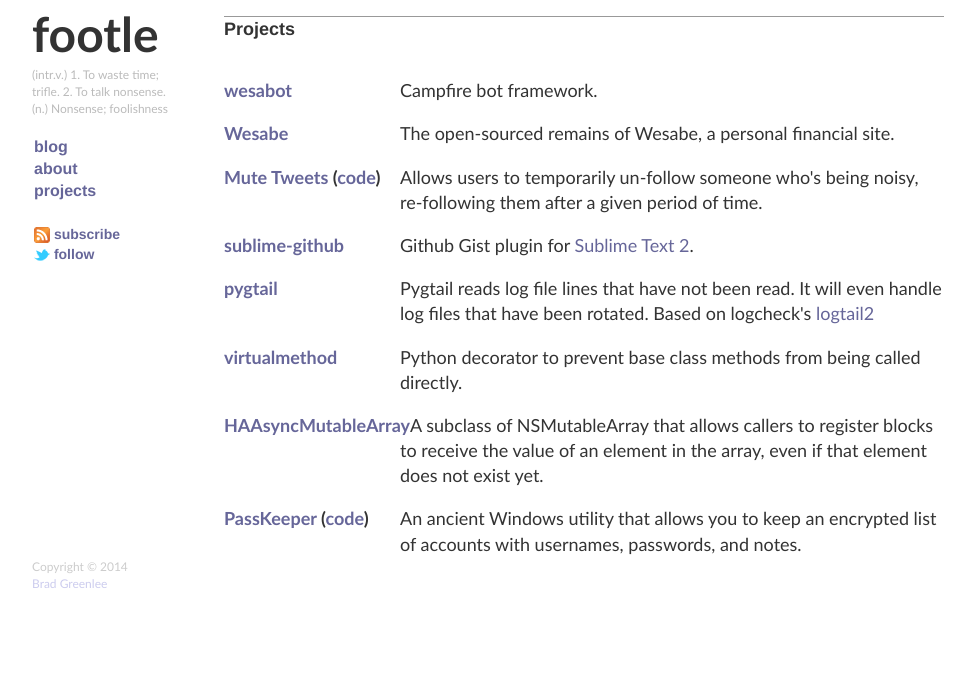
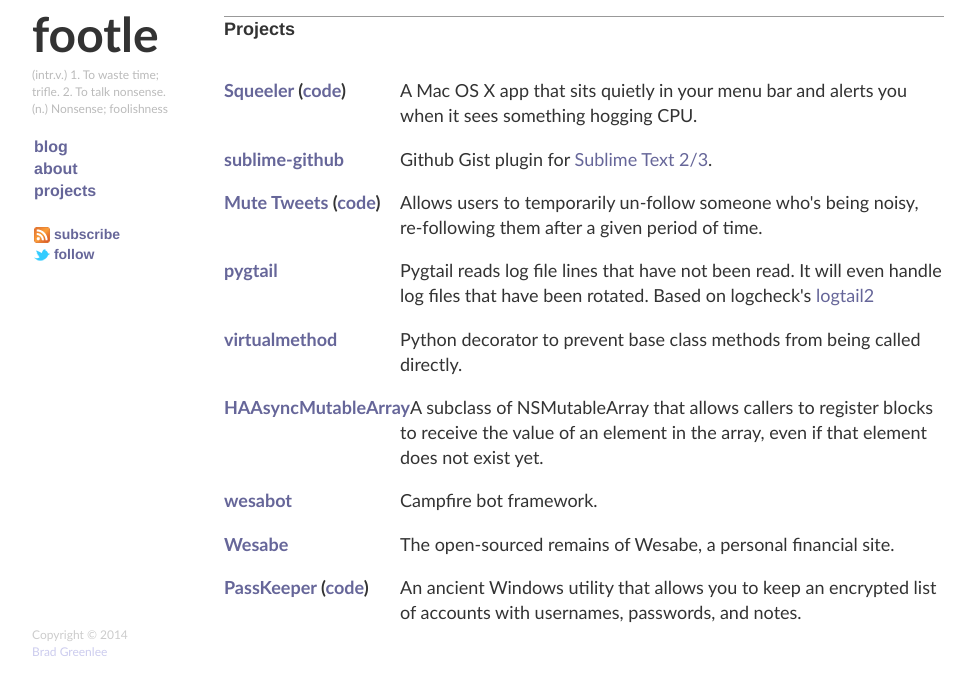
Before and after one commit to bgreenlee/bgreenlee.github.io, a Jekyll site: the page built from projects/index.html, in a window 1280 px wide. Shown: the top 695 px of the page, without its empty margins (128-1100 px from the left). Built offline with Jekyll 4.4.1, drawn with Linux system fonts in a browser that asks for light colours; Markdown is read by kramdown in place of the engine named in the settings.

Commit message:
Update index.html

```diff
--- a/projects/index.html
+++ b/projects/index.html
@@ -10,15 +10,13 @@
   <section>
   <h1>Projects</h1>
   <dl>
-    <dt><a href="https://github.com/hackarts/wesabot">wesabot</a></dt>
-    <dd>Campfire bot framework.</dd>
-    <dt><a href="https://github.com/wesabe">Wesabe</a></dt>
-    <dd>The open-sourced remains of Wesabe, a personal financial site.</dd>
+    <dt><a href="http://footle.org/Squeeler/">Squeeler</a> (<a href="https://github.com/bgreenlee/Squeeler">code</a>)</dt>
+    <dd>A Mac OS X app that sits quietly in your menu bar and alerts you when it sees something hogging CPU.</dd>
+    <dt><a href="https://github.com/bgreenlee/sublime-github">sublime-github</a></dt>
+    <dd>Github Gist plugin for <a href="http://www.sublimetext.com/">Sublime Text 2/3</a>.</dd>
     <dt><a href="http://mutetweets.com">Mute Tweets</a> (<a href="https://github.com/bgreenlee/mutetweets">code</a>)</dt>
     <dd>Allows users to temporarily un-follow someone who's being noisy,
         re-following them after a given period of time.</dd>
-    <dt><a href="https://github.com/bgreenlee/sublime-github">sublime-github</a></dt>
-    <dd>Github Gist plugin for <a href="http://www.sublimetext.com/">Sublime Text 2</a>.</dd>
     <dt><a href="https://github.com/bgreenlee/pygtail">pygtail</a></dt>
     <dd>Pygtail reads log file lines that have not been read. It will even
         handle log files that have been rotated. Based on logcheck's
```
Also changed, not shown: other parts of projects/index.html (+4 -0 lines).
